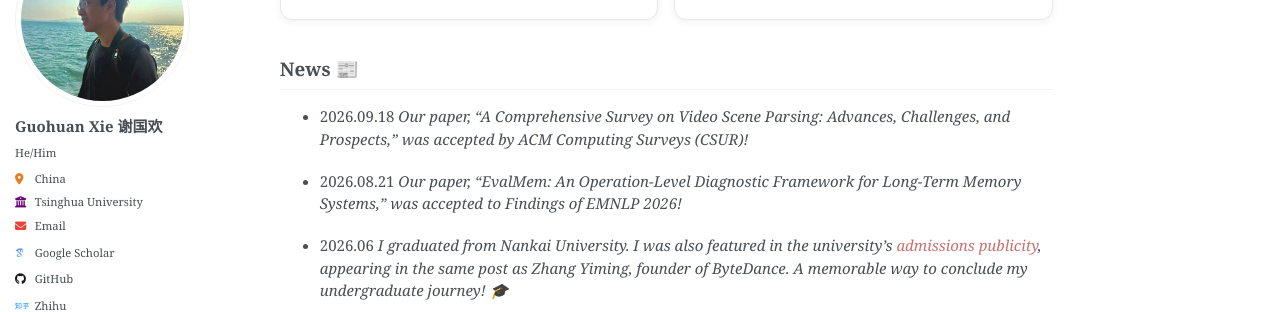
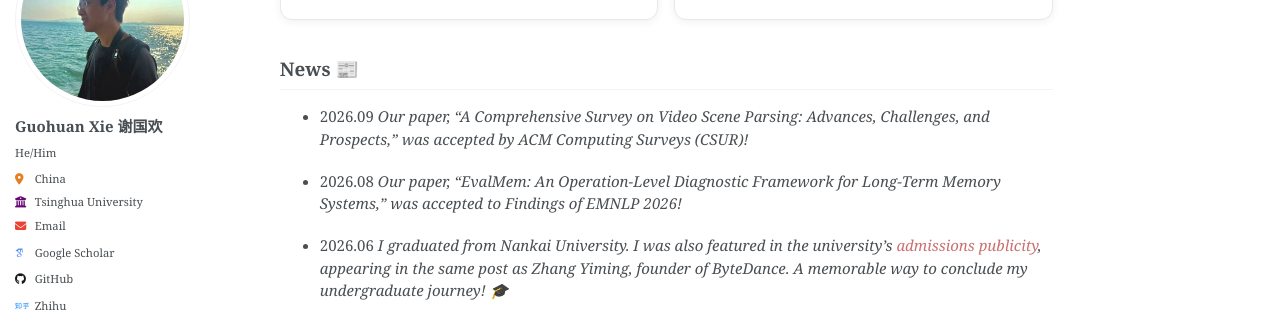
Before and after one commit to guohuan-xie/guohuan-xie.github.io, a Jekyll site: the page built from _pages/about.md, in a window 1280 px wide and 900 px high, scrolled down 494 px. Shown: the part 154-466 px from the top of the window. Built offline with Jekyll 4.4.1, drawn with Linux system fonts in a browser that asks for light colours; some web fonts are replaced.

Commit message:
Update news section to correct publication dates for CSUR and EMNLP 2026

```diff
--- a/_pages/about.md
+++ b/_pages/about.md
@@ -114,9 +114,9 @@ Education 🎓
 
 News 📰
 ---------------
-* 2026.09.18 *Our paper, "A Comprehensive Survey on Video Scene Parsing: Advances, Challenges, and Prospects," was accepted by ACM Computing Surveys (CSUR)!*
+* 2026.09 *Our paper, "A Comprehensive Survey on Video Scene Parsing: Advances, Challenges, and Prospects," was accepted by ACM Computing Surveys (CSUR)!*
 
-* 2026.08.21 *Our paper, "EvalMem: An Operation-Level Diagnostic Framework for Long-Term Memory Systems," was accepted to Findings of EMNLP 2026!*
+* 2026.08 *Our paper, "EvalMem: An Operation-Level Diagnostic Framework for Long-Term Memory Systems," was accepted to Findings of EMNLP 2026!*
 
 * 2026.06 *I graduated from Nankai University. I was also featured in the university’s [admissions publicity](https://mp.weixin.qq.com/s/ZD2FKxRdWY3RG6JCJP9aEg), appearing in the same post as Zhang Yiming, founder of ByteDance. A memorable way to conclude my undergraduate journey! 🎓*
 
```
